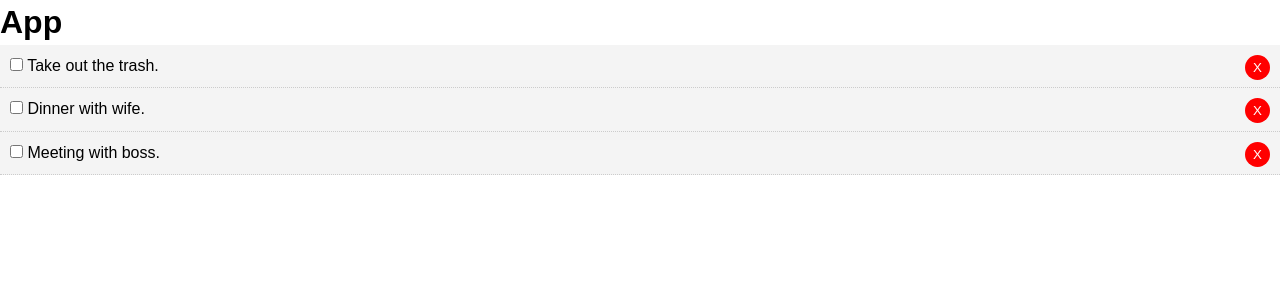
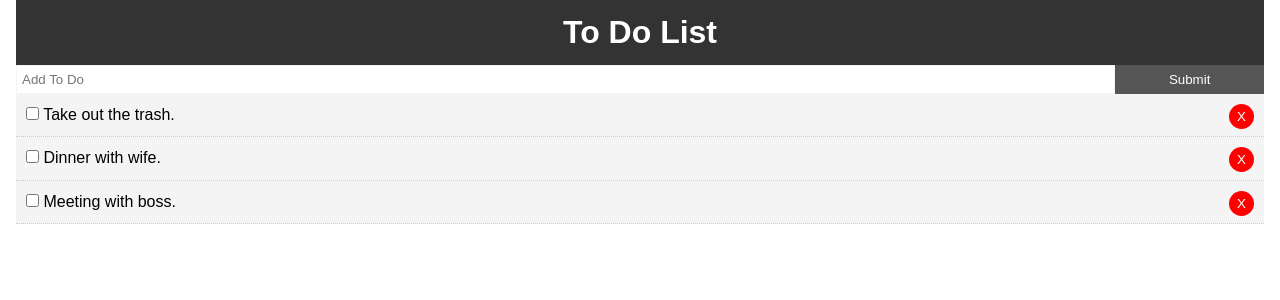
Before and after one commit to alphonsowisseh/React-To-Do-List, a React (Create React App) app: page / in a window 1280 px wide. Shown: the top 300 px of the page. Built offline with nearby package versions, Linux system fonts and the light colour scheme.

Commit message:
AddTodo Component
Create AddTodo component and import it into App Component

```diff
--- a/src/App.js
+++ b/src/App.js
@@ -1,6 +1,8 @@
 import React, { Component } from 'react';
 import './App.css';
+import Header from './components/layout/Header'
 import Todos from './components/Todos'
+import AddTodo from './components/AddTodo'
 
 class App extends Component {
   state = {
@@ -42,8 +44,11 @@ delTodo = (id) => {
   render() {
     return (
       <div className="App">
-        <h1>App</h1>
+      <div className='container'>
+        <Header />
+        <AddTodo />
         <Todos todos={this.state.todos} markComplete={this.markComplete} delTodo={this.delTodo}/>
+      </div>
       </div>
     );
   }
--- /dev/null
+++ b/src/components/AddTodo.js
@@ -0,0 +1,10 @@
+import React from 'react'
+
+export default function AddTodo() {
+  return (
+    <form style={{display: 'flex'}}>
+      <input type='text' name='title' placeholder='Add To Do' style={{flex: '10', padding: '5px', border: '1px solid #f4f4f4'}} />
+      <input type='submit' value='Submit' className='btn' style={{flex: '1'}} />
+    </form>
+  )
+}
```
